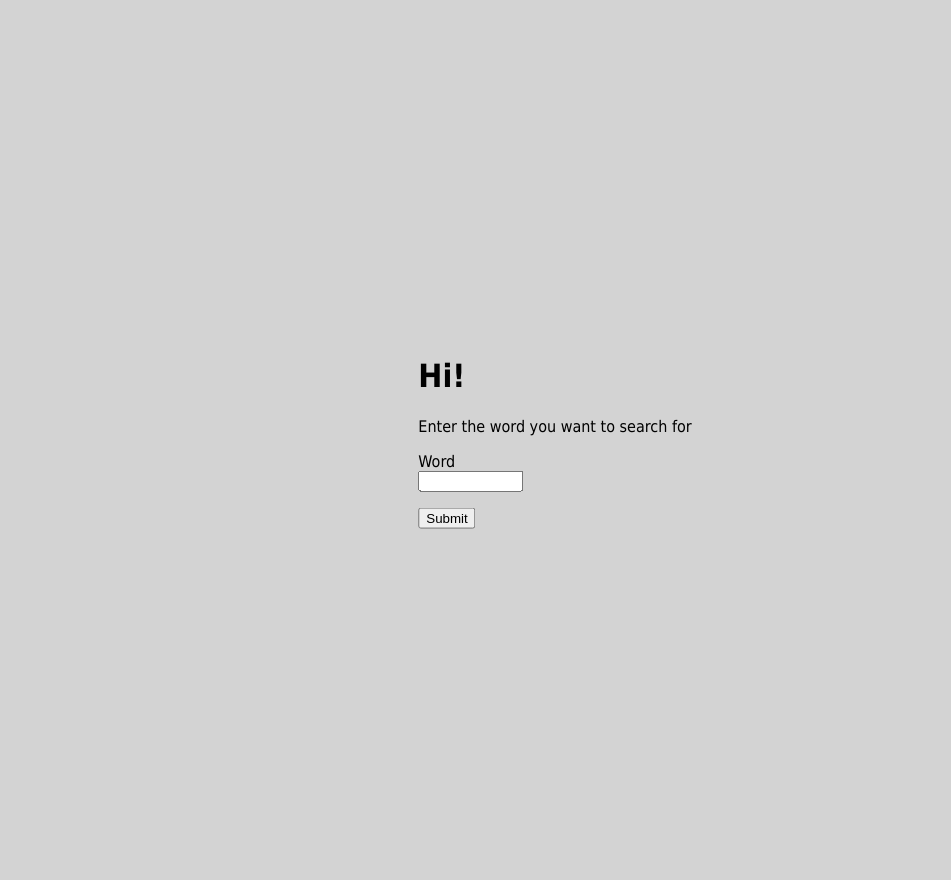
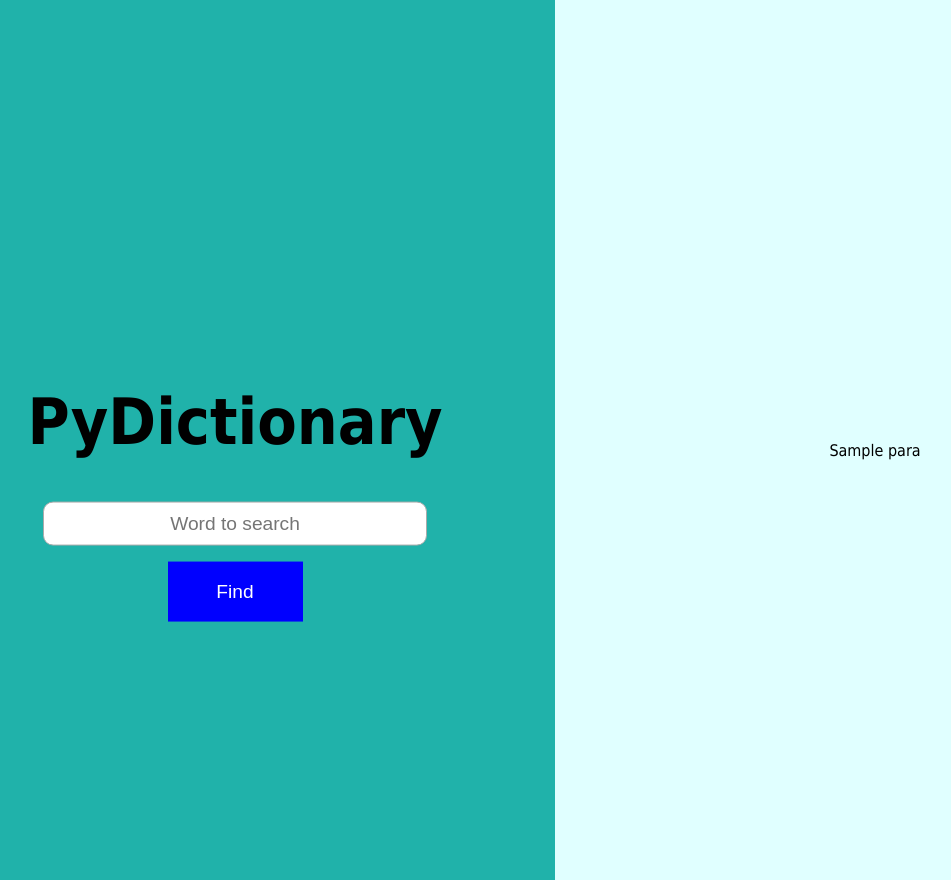
Before and after one commit to aditeyabaral/pydictionary, a Flask app: template templates/search.html in a window 1280 px wide. Shown: the whole page, without its empty margins (85-1036 px from the left). Run offline with Flask 2, Linux system fonts and the light colour scheme; the template is opened without the code that fills it: values that come from a table or form of the project are taken from there, most other values are stand-ins (such as "Sample title", 1, 10 or a date in 2020); parts of the project's set-up code (start-up, migrations or seed data) failed here and were passed over; some libraries are stand-ins or nearby versions.

Commit message:
theming,blacked code, sorting and other fixes

```diff
--- a/app.py
+++ b/app.py
@@ -1,37 +1,40 @@
+from flask import Flask, render_template
+from flask_bootstrap import Bootstrap
 from flask_wtf import FlaskForm
+from flask_wtf.csrf import CSRFProtect
 from wtforms import StringField, SubmitField
 from wtforms.validators import DataRequired
-from flask import render_template, redirect,url_for
-from flask import Flask
-from flask_wtf.csrf import CSRFProtect
-from flask_bootstrap import Bootstrap
+
 from .PyDictionary import web_get_records
 
 app = Flask(__name__)
-app.config['SECRET_KEY'] = 'any secret string'
+app.config["SECRET_KEY"] = "any secret string"
 Bootstrap(app)
 csrf = CSRFProtect(app)
 
+
 class WordForm(FlaskForm):
-    word = StringField('Word', validators=[DataRequired()])
-    submit = SubmitField('Submit')
+    style = {
+        "style": " width:60%;font-size: 1.5vw; padding:10px;  border-radius:10px;border: 1px solid #eee; text-align: center;  transition: .3s border-color;  border: 1px solid #aaa;"
+    }
+    word = StringField("Word", validators=[DataRequired()], render_kw=style)
+    submit = SubmitField("Find")
 
-@app.route('/', methods=['GET', 'POST'])
-@app.route('/index', methods=['GET', 'POST'])
+
+@app.route("/", methods=["GET", "POST"])
+@app.route("/index", methods=["GET", "POST"])
 def index():
     form = WordForm()
+    word = " "
     if form.validate_on_submit():
         word = form.word.data
-        return redirect(url_for('word',word=word))
-    return render_template("search.html", title="PyDictionary",form=form)
-
-@app.route('/word/<word>', methods=['GET', 'POST'])
-def word(word):
-    resp =  web_get_records(word)
-    resp = resp.split('\n')
-    return render_template("result.html", title="PyDictionary",resp=resp)
-
-
+    resp = web_get_records(word)
+    resp = (
+        resp
+        if resp == "Word not found in dictionary." or word == ""
+        else resp.split("\n")
+    )
+    return render_template("search.html", title="PyDictionary", form=form, resp=resp)
 
 
 if __name__ == "__main__":
--- a/templates/base.html
+++ b/templates/base.html
@@ -11,8 +11,8 @@
       width: 60%;
       margin: 0 auto;
       font-family: Tahoma, Verdana, Arial, sans-serif;
-      background-color: lightgrey;
-      color:black;
+      background-color: lightblue;
+      color: black;
     }
 
     div.container4 {
@@ -21,14 +21,64 @@ div.container4 {
       top: 50%;
       left: 50%;
       margin-right: -50%;
-    transform: translate(-50%, -50%) }
+      transform: translate(-50%, -50%)
+    }
+
+
+    .split {
+      height: 100%;
+      width: 50%;
+      position: fixed;
+      z-index: 1;
+      top: 0;
+      overflow-x: hidden;
+      padding-top: 20px;
+    }
+
+
+    .left {
+      left: 0;
+      background-color: lightseagreen;
+    }
+
+    .right {
+      right: 0;
+      background-color: lightcyan;
+    }
+
+
+    .centered1 {
+      position: relative;
+      top: 50%;
+      left: 50%;
+      transform: translate(-50%, -50%);
+      text-align: center;
+    }
+
+    .centered2 {
+      position: absolute;
+      top: 50%;
+      left: 50%;
+      transform: translate(-50%, -50%);
+      text-align: center;
+    }
+    #submit {
+      color: #fff;
+      font-size: 1.5vw;
+      width: 135px;
+      height: 60px;
+      border: none;
+      margin: 0;
+      padding: 0;
+      background: blue;
+    }
+
   </style>
 </head>
 
 <body>
-  <div class=container4>
+
   {% block content %}{% endblock %}
-</div>
 </body>
 
 </html>
--- a/templates/search.html
+++ b/templates/search.html
@@ -1,14 +1,28 @@
 {% extends "base.html" %}
 {% block content %}
 
-<h1>Hi!</h1>
-<p>Enter the word you want to search for</p>
-<form action="" method="post" novalidate>
-    {{ form.hidden_tag() }}
-    <p>
-        {{ form.word.label }}
-        <br> {{ form.word(size=10) }}
-    </p>
-    <p>{{form.submit()}}</p>
-</form>
+
+
+<div class="split left">
+    <div class="centered1">
+        <div>
+            <h1 style="font-size:5vw;"> PyDictionary</h1>
+        </div>
+        <form action="" method="post" novalidate>
+            {{ form.hidden_tag() }}
+                <div class="centered">
+                    {{ form.word(size=20,placeholder='Word to search',) }}
+                </div>
+            <p>{{form.submit()}}</p>
+        </form>
+    </div>
+</div>
+
+<div class="split right">
+    <div class="centered2">
+        {% for para in resp %}
+        <p style="font-size:1w;">{{para}}</p>
+        {% endfor %}
+    </div>
+</div>
 {% endblock %}
```
Also changed, not shown: PyDictionary.py (+12 -8 lines). Lines whose indentation alone changed are shown as unchanged.
